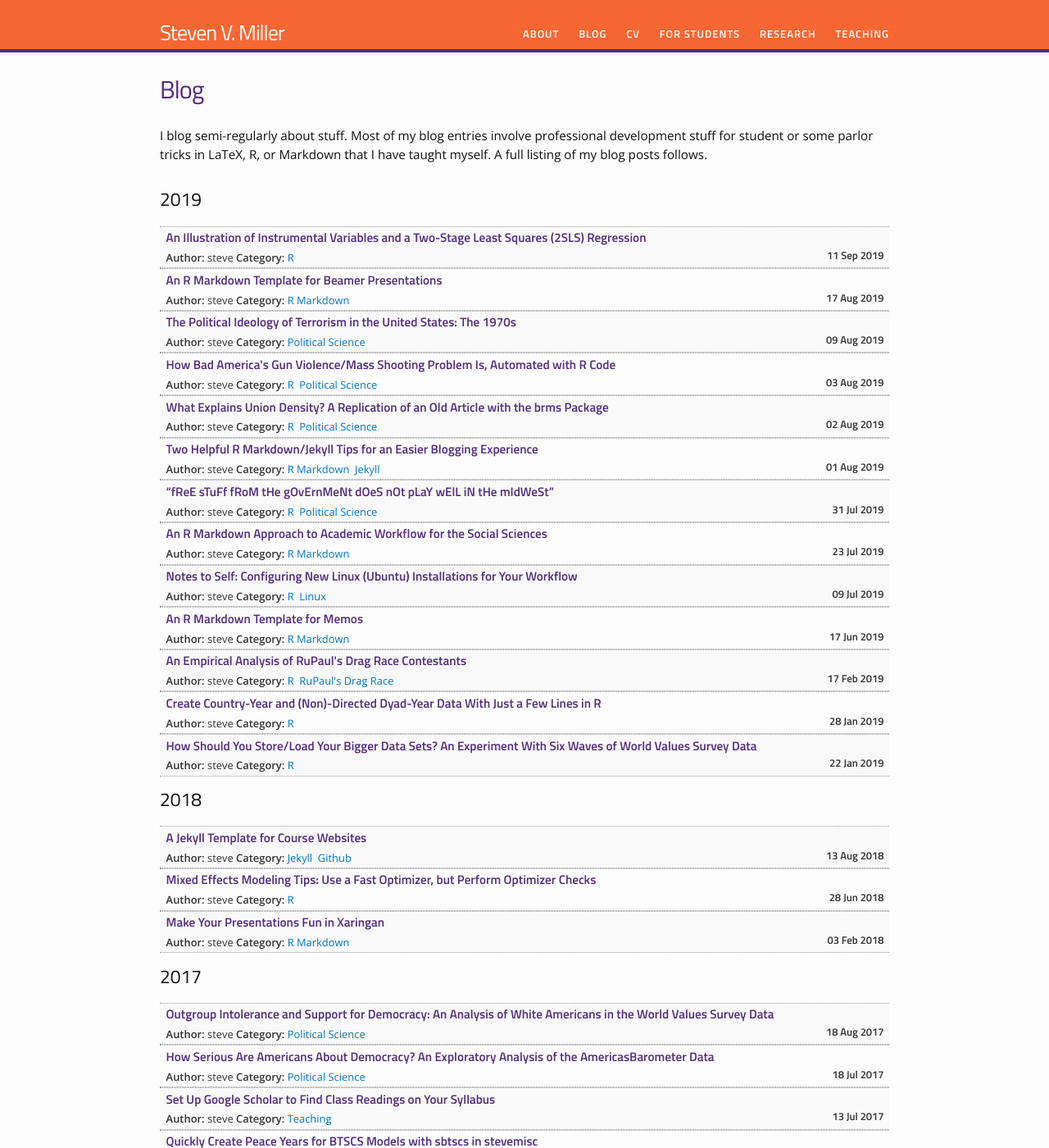
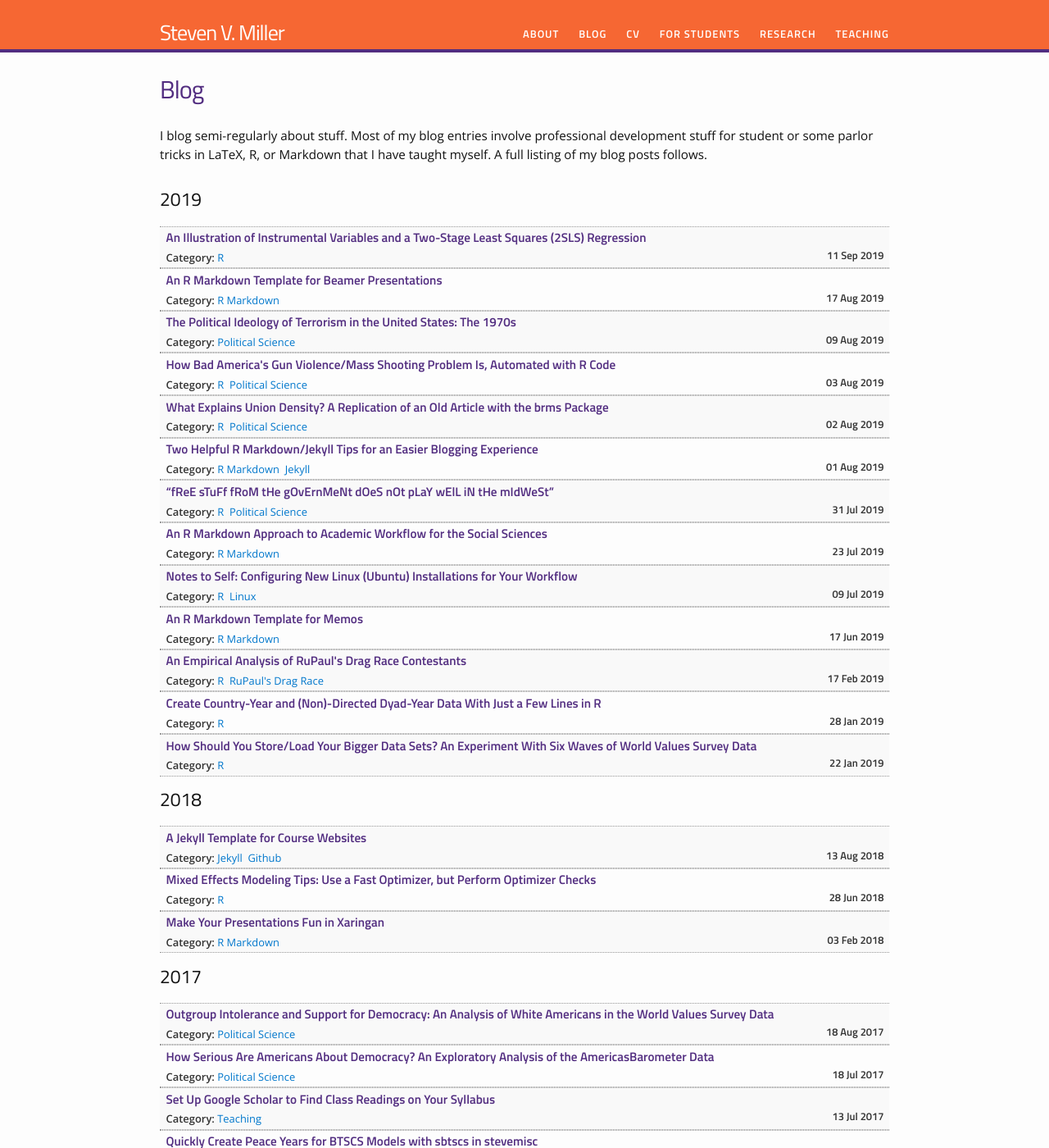
Before and after one commit to svmiller/svmiller.github.io, a Jekyll site: the page built from blog.md, in a window 1280 px wide and 1400 px high. Shown: the whole window at 82% size. Built offline with Jekyll 4.4.1, drawn with Linux system fonts in a browser that asks for light colours; nearby versions of some CDN libraries; some web fonts are replaced; some of the changed text lies outside the part shown.

Commit message:
don't need an author field since it's redundant information.

```diff
--- a/blog.md
+++ b/blog.md
@@ -14,7 +14,9 @@ I blog semi-regularly about stuff. Most of my blog entries involve professional
     <h2 class="blogyear">{{ y}}</h2>
   {% endif %}
 <li class="archiveposturl"><span><a href="{{ post.url }}" title="{{ post.title }}">{{ post.title }}</a></span><br/>
-<span class = "postlower"><strong>Author:</strong> {{post.author}}
+<span class = "postlower">
+
+<!--<strong>Author:</strong> {{post.author}} -->
 <strong>Category:</strong>  {% if post.categories %}
 
   {% for cat in post.categories %}
```
